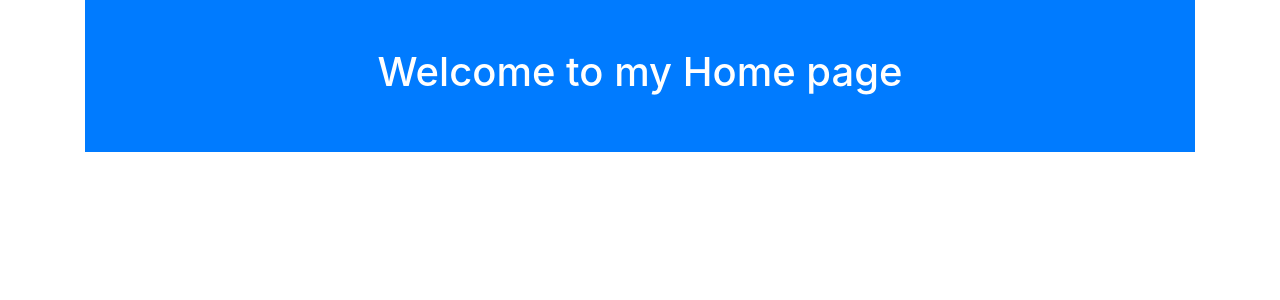
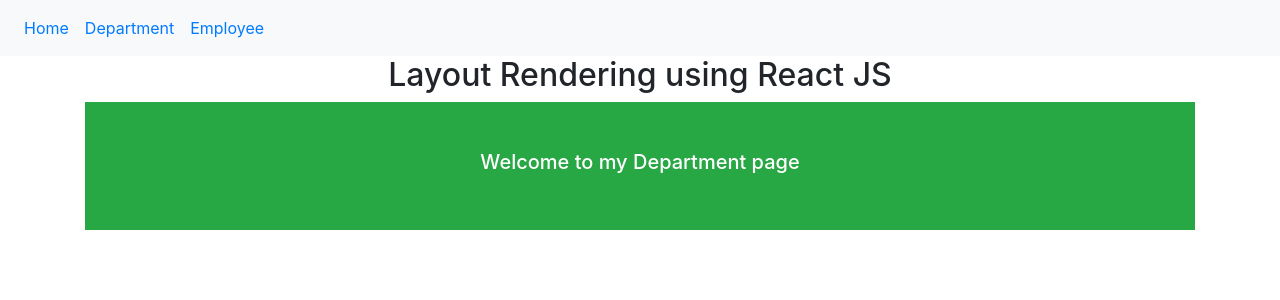
Before and after one commit to ManikandanRamSaro/React-Learn-Employee, a React (Create React App) app: page /Department in a window 1280 px wide. Shown: the top 300 px of the page. Built offline with nearby package versions, Linux system fonts and the light colour scheme.

Commit message:
After ROuting configured on it - 9-12-20

```diff
--- a/package.json
+++ b/package.json
@@ -10,6 +10,7 @@
     "react": "^17.0.1",
     "react-bootstrap": "^1.4.0",
     "react-dom": "^17.0.1",
+    "react-router-dom": "^5.2.0",
     "react-scripts": "4.0.1",
     "web-vitals": "^0.2.4"
   },
--- a/src/App.js
+++ b/src/App.js
@@ -2,12 +2,37 @@ import logo from './logo.svg';
 import './App.css';
 import Button from 'react-bootstrap/Button';
 import Home from './Components/Home';
-
+import Department from './Components/Department';
+import Employee from './Components/Employee';
+import LearningSite from './Components/LearningSite';
+import {BrowserRouter, Route, Switch} from 'react-router-dom';
 function App() {
   return (
+    <BrowserRouter>
+
+    <nav className="navbar navbar-expand-sm bg-light">
+      <ul className="navbar-nav">
+        <li className="nav-item">
+          <a className="nav-link" href="/">Home</a>
+        </li>
+        <li className="nav-item">
+          <a className="nav-link" href="/Department">Department</a>
+        </li>
+        <li className="nav-item">
+          <a className="nav-link" href="/Employee">Employee</a>
+        </li>
+      </ul>
+    </nav>
     <div className="container">
-      <Home/>
+        <h2 className="text-center">Layout Rendering using React JS </h2>
+        <Switch>
+            <Route path="/" component={Home} exact/>
+            <Route path="/Department" component={Department}  />
+            <Route path="/Employee" component={Employee}/>
+            <Route path="/learn" component={LearningSite}/>
+        </Switch>
     </div>
+    </BrowserRouter>
   );
 }
 
--- /dev/null
+++ b/src/Components/Department.js
@@ -0,0 +1,11 @@
+import React,{Component} from 'react';
+export default class Department extends Component{
+    render()
+    {
+        return(
+            <div className="bg-success p-5 text-center">
+                    <h5 className="text-white">Welcome to my Department page</h5>
+            </div>
+        );
+    }
+}
--- /dev/null
+++ b/src/Components/Employee.js
@@ -0,0 +1,11 @@
+import React,{Component} from 'react';
+export default class Employee extends Component{
+    render()
+    {
+        return(
+            <div className="bg-info p-5 text-center">
+                    <h5 className="text-white">Welcome to my Employee page</h5>
+            </div>
+        );
+    }
+}
--- a/src/Components/Home.js
+++ b/src/Components/Home.js
@@ -4,7 +4,7 @@ export default class Home extends Component{
     {
         return(
             <div className="bg-primary p-5 text-center">
-                    <h1 className="text-white">Welcome to my Home page</h1>
+                    <h5 className="text-white">Welcome to my Home page</h5>
             </div>
         );
     }
--- /dev/null
+++ b/src/Components/LearningSite.js
@@ -0,0 +1,12 @@
+import React,{Component} from 'react';
+export default class LearningSite extends Component{
+    render()
+    {
+        return(
+            <div className="bg-primary p-5">
+                   <a href="https://react-bootstrap.github.io/" target="_blank" className="btn btn-primary" >React Bootstrap</a>
+                   <a href="https://reactrouter.com/web/guides/quick-start" target="_blank" className="btn btn-info" >React Router</a>
+            </div>
+        );
+    }
+}
```
Also changed, not shown: 2 other files (tests, documents, lock files or other folders).
